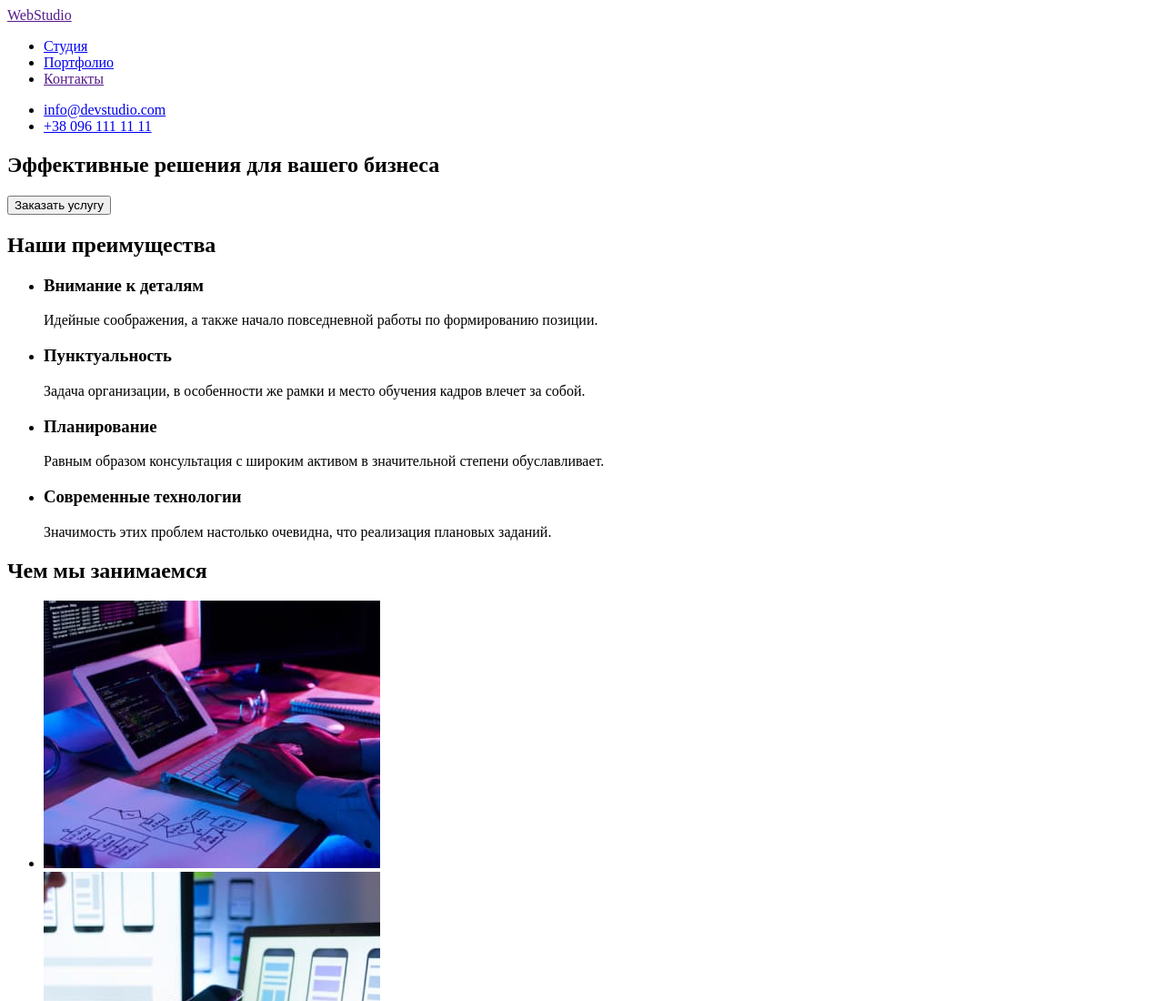
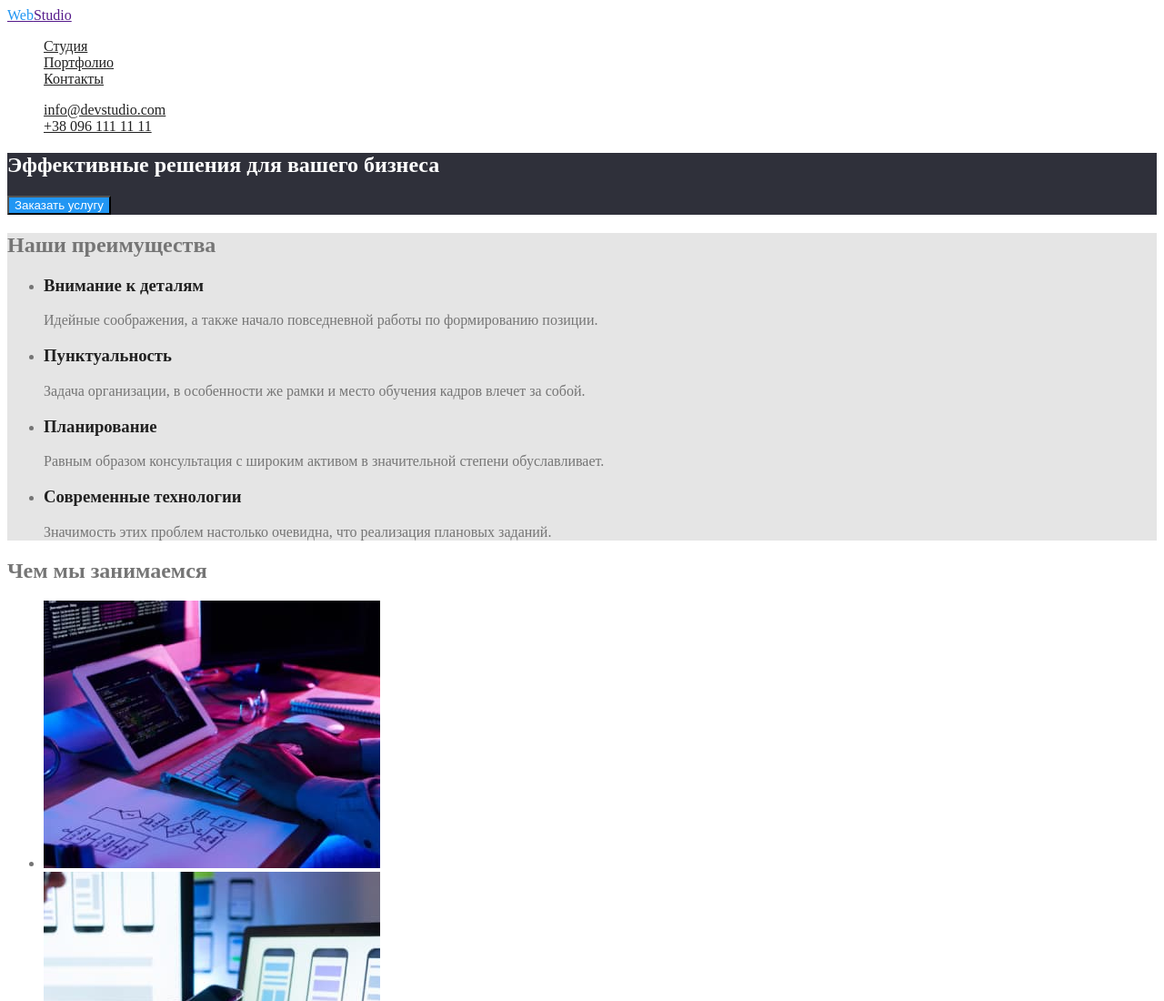
Before and after one commit to Stavr101/goit-markup-hw-02, a plain HTML site: page index.html in a window 1280 px wide. Shown: the top 1100 px of the page at 91% size. Drawn offline with nearby package versions, Linux system fonts and the light colour scheme; files that its build step writes are made by us from their sources.

Commit message:
css ver.1.0

```diff
--- /dev/null
+++ b/css/style.css
@@ -0,0 +1,65 @@
+body {
+  background-color: #ffffff;
+  color: #757575;
+}
+
+.list {
+  list-style: none;
+}
+/* Хэдер */
+
+.nav {
+  color: #000000;
+}
+.nav span {
+  color: #2196f3;
+}
+.site-nav .link {
+  color: #212121;
+}
+.site-nav .link:hover,
+.site-nav .link:focus {
+  color: #2196f3;
+}
+.auth-nav .link {
+  color: #212121;
+}
+.auth-nav .link:hover,
+.auth-nav .link:focus {
+  color: #2196f3;
+}
+/* герой */
+.hero {
+  background-color: #2f303a;
+}
+.hero-title {
+  color: #ffffff;
+}
+.hero-button {
+  color: #ffffff;
+  background-color: #2196f3;
+}
+/* преимущества */
+
+.quality {
+  background: #e5e5e5;
+}
+.quality-title {
+  color: #212121;
+}
+
+/* /основной цвет шрифта  #212121/
+/вторичный цвет #757575/
+/цвет ховера и фокуса #2196F3/
+/ цвета лого #2196F3; #000000/
+/цвет заголовка героя #FFFFFF/
+/цвет фона #E5E5E5/
+/цвет фона наша команда #F5F4FA;/
+/фон хедера #FFFFFF/
+
+/ футер
+цвета лого #2196F3; #FFFFFF;
+основной цвет #FFFFFF;
+вторичный цвет rgba(255, 255, 255, 0,6)
+фон #2F303A
+/  */
--- a/index.html
+++ b/index.html
@@ -9,52 +9,54 @@
   </head>
   <body>
     <header>
-      <nav>
-        <a href="">WebStudio</a>
-
-        <ul>
-          <li><a href="./index.html">Студия</a></li>
-          <li><a href="./portfolio.html">Портфолио</a></li>
-          <li><a href="">Контакты</a></li>
+      <nav class="nav">
+        <a href=""><span>Web</span>Studio</a>
+        <ul class="site-nav list">
+          <li><a href="./index.html" class="link">Студия</a></li>
+          <li><a href="./portfolio.html" class="link">Портфолио</a></li>
+          <li><a href="" class="link">Контакты</a></li>
         </ul>
       </nav>
-      <ul>
-        <li><a href="mailto:info@example.com">info@devstudio.com</a></li>
-        <li><a href="tel:+38-099-111-11-11">+38 096 111 11 11</a></li>
+      <ul class="auth-nav list">
+        <li>
+          <a href="mailto:info@example.com" class="link">info@devstudio.com</a>
+        </li>
+        <li>
+          <a href="tel:+38-099-111-11-11" class="link">+38 096 111 11 11</a>
+        </li>
       </ul>
     </header>
     <main>
-      <section>
-        <h1>Эффективные решения для вашего бизнеса</h1>
-        <button type="button">Заказать услугу</button>
+      <section class="hero">
+        <h1 class="hero-title">Эффективные решения для вашего бизнеса</h1>
+        <button type="button" class="hero-button">Заказать услугу</button>
       </section>
-
-      <section>
+      <section class="quality">
         <h2>Наши преимущества</h2>
-        <ul>
+        <ul class="feature-list">
           <li>
-            <h3>Внимание к деталям</h3>
+            <h3 class="quality-title">Внимание к деталям</h3>
             <p>
               Идейные соображения, а также начало повседневной работы по
               формированию позиции.
             </p>
           </li>
           <li>
-            <h3>Пунктуальность</h3>
+            <h3 class="quality-title">Пунктуальность</h3>
             <p>
               Задача организации, в особенности же рамки и место обучения кадров
               влечет за собой.
             </p>
           </li>
           <li>
-            <h3>Планирование</h3>
+            <h3 class="quality-title">Планирование</h3>
             <p>
               Равным образом консультация с широким активом в значительной
               степени обуславливает.
             </p>
           </li>
           <li>
-            <h3>Современные технологии</h3>
+            <h3 class="quality-title">Современные технологии</h3>
             <p>
               Значимость этих проблем настолько очевидна, что реализация
               плановых заданий.
```
Also changed, not shown: portfolio.html (+13 -9 lines), css/style.scss (deleted).
